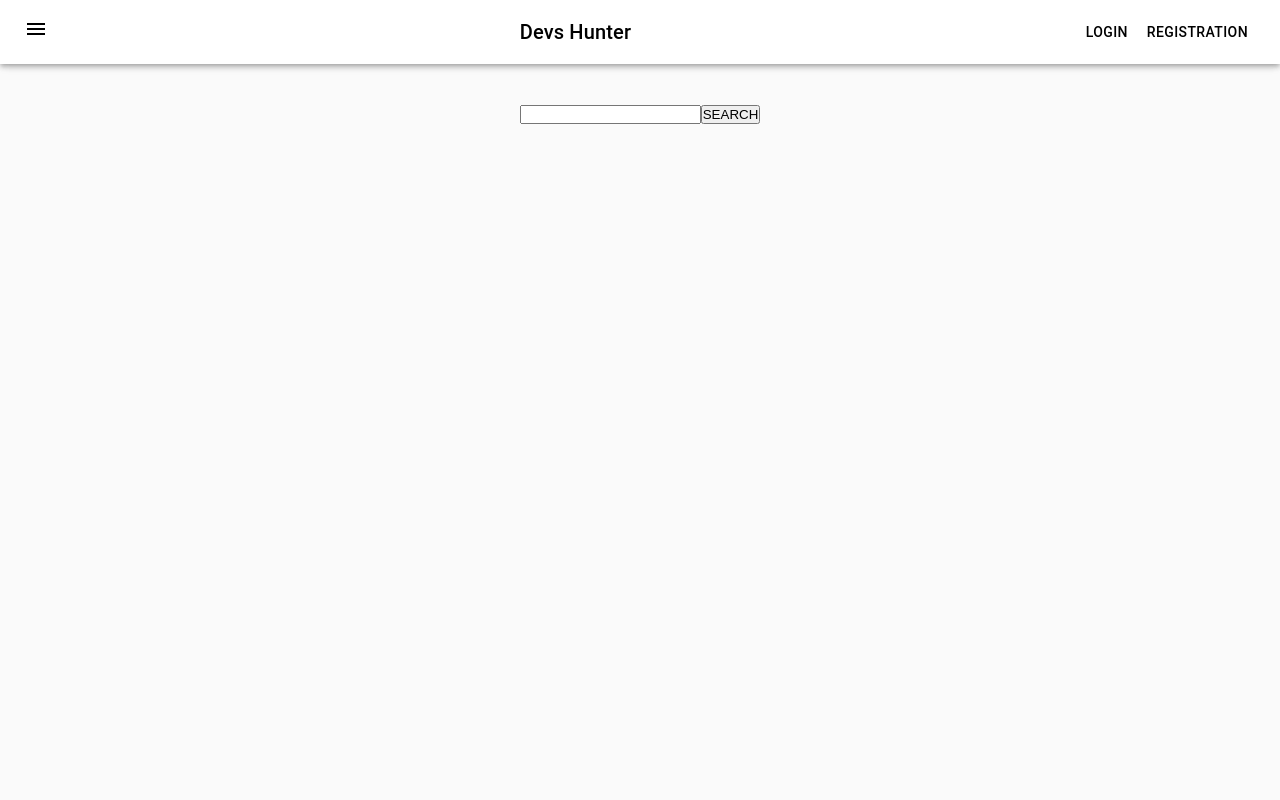
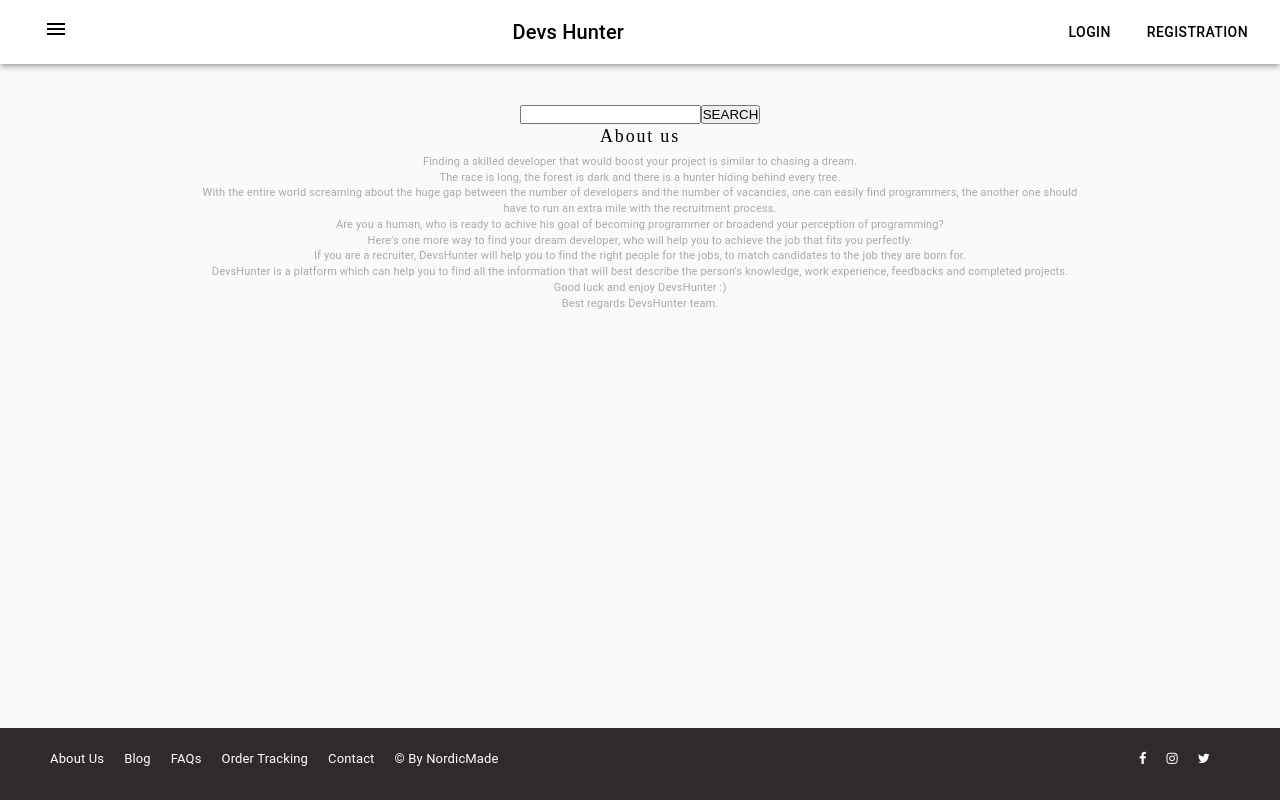
Before and after one commit to NikolayZakharyan/devs-hunter, a React (Create React App) app: page / in a window 1280 px wide. Built offline with nearby package versions, Linux system fonts and the light colour scheme; no server answers.

Commit message:
Added about us and footer

```diff
--- a/package.json
+++ b/package.json
@@ -15,7 +15,7 @@
     "material-ui-icons": "^1.0.0-beta.36",
     "react": "^17.0.1",
     "react-dom": "^17.0.1",
-    "react-scripts": "4.0.1",
+    "react-scripts": "^4.0.1",
     "trending-github": "^2.0.7",
     "web-vitals": "^0.2.4"
   },
--- /dev/null
+++ b/src/AboutUs&Footer/AboutUs&Footer.js
@@ -0,0 +1,65 @@
+
+import React from 'react';
+import "../aboutUsAndFooterStyle.css"
+
+
+function AboutUsAndFooter() {
+    return (
+    <div className = "aboutus-and-footer">
+    <CreateAboutUs/>
+    <CreateFooter/>
+    </div>
+    );
+  }
+
+
+function CreateAboutUs(){
+    return(
+        <div className = "about-us-wrapper">
+        <div className = "about-us-title">
+            <p>About us</p>
+        </div>
+        <div className = "about-us-text">
+        <p >Finding a skilled developer that would boost your project is similar to chasing a dream. <br/>
+           The race is long, the forest is dark and there is a hunter hiding behind every tree.<br/>
+           With the entire world screaming about the huge gap between the number of developers and the number of vacancies,
+           one can easily find programmers, the another one  should have to run an extra mile with the recruitment process.<br/>
+           Are you a human, who is ready to achive his goal of becoming programmer or broadend your perception of programming? <br/>
+           Here's one more way to find your dream developer, who will help you to achieve the job that fits you perfectly.<br/>
+           If you are a recruiter, DevsHunter will help you to find the right people for the jobs, to match candidates to the job they are born for.<br/>
+           DevsHunter is a platform which can help you to find all the information that will best describe the person's
+           knowledge, work experience, feedbacks and completed projects.<br/>
+           Good luck and enjoy DevsHunter  :)<br/>
+           Best regards DevsHunter team.
+        </p>
+        </div>
+        </div>
+
+    )
+}
+
+function CreateFooter(){
+    return(
+        <div className = "footer">
+        <div className = "footer-text-left">
+            <span>About Us</span>
+            <span>Blog</span>
+            <span>FAQs</span>
+            <span>Order Tracking</span>
+            <span>Contact</span>
+            <span>© By NordicMade</span>
+        </div>
+        <div className="footer-text-right">
+        <link rel="stylesheet" href="https://cdnjs.cloudflare.com/ajax/libs/font-awesome/4.7.0/css/font-awesome.min.css"/>
+        <span><i class="fa fa-facebook" ></i></span>
+        <span><i class="fa fa-instagram"></i></span>
+        <span><i class="fa fa-twitter"></i></span>
+        </div>
+        </div>
+
+    )
+}
+
+
+
+export default AboutUsAndFooter
--- a/src/App.js
+++ b/src/App.js
@@ -3,6 +3,7 @@ import SearchAll from './pages/SearchAll';
 import './App.css';
 import GithubTrend from './components/GithubTrend';
 import Header from './pages/header/Header';
+import AboutUsAndFooter from './AboutUs&Footer/AboutUs&Footer'
 
 function App() {
   return (
@@ -10,6 +11,7 @@ function App() {
       <Header />
       <SearchAll />
       <GithubTrend />
+      <AboutUsAndFooter/>
     </div>
   );
 }
--- /dev/null
+++ b/src/aboutUsAndFooterStyle.css
@@ -0,0 +1,134 @@
+
+      .about-us-wrapper{
+        width: 70%;
+        justify-content: center;
+        text-align: center;
+        margin: 0 auto;
+        position: relative;
+      }
+
+      .about-us-title {
+        font-size: 18px;
+        letter-spacing: 0.1em;
+        color:black;
+        font-family: "Sitara";
+        margin: 0 auto;
+        height: 30px;
+      }
+
+      .about-us-text{
+        color:darkGray;
+        font-size: 11px;
+      }
+
+
+      .footer{
+        width: 100%;
+        height: 9%;
+        background-color: rgb(49, 42, 42);
+        color: white;
+        bottom: -0.001%;
+        position: fixed;
+        font-size: 13px;
+      }
+
+      .footer-text-left{
+        margin-top: 22px;
+        float: left;
+        position: inline-block;
+        margin-left: 30px;
+      }
+
+      .footer-text-right{
+        margin-top: 22px;
+        float: right;
+        position: inline-block;
+        margin-right: 70px;
+      }
+
+
+      span{
+        margin-left: 25px;
+      }
+
+
+    @media(max-width: 576px){
+      .about-us-wrapper{
+        width: 100%;
+      }
+      .footer-text-left{
+        margin-left: 5px;
+      }
+      .footer-text-right{
+        margin-right: 10px;
+      }
+      span{
+        margin-left: 8px;
+      }
+    }
+
+    @media(min-width: 576px) and (max-width: 768px){
+      .about-us-wrapper{
+        width: 90%;
+      }
+      .footer-text-left{
+        margin-left: 20px;
+      }
+      .footer-text-right{
+        margin-right: 50px;
+      }
+      span{
+        margin-left: 10px;
+      }
+    }
+
+
+    @media(min-width: 768px)and (max-width: 992px){
+      .about-us-wrapper{
+        width: 80%;
+      }
+      .footer-text-left{
+        margin-left: 25px;
+      }
+      .footer-text-right{
+        margin-right: 60px;
+      }
+      span{
+        margin-left: 18px;
+      }
+    }
+
+
+    @media(min-width: 992px)and (max-width: 1200px){
+      .about-us-wrapper{
+        width: 70%;
+      }
+      .footer-text-left{
+        margin-left: 28px;
+      }
+      .footer-text-right{
+        margin-right: 65px;
+      }
+      span{
+        margin-left: 18px;
+      }
+    }
+
+
+    @media (min-width: 1200px){
+      .about-us-wrapper{
+        width: 70%;
+      }
+      .footer{
+        width: 100%;
+      }
+      .footer-text-left{
+        margin-left: 30px;
+      }
+      .footer-text-right{
+        margin-right: 70px;
+      }
+      span{
+        margin-left: 20px;
+      }
+    }
```
Also changed, not shown: 1 other file (tests, documents, lock files or other folders).
